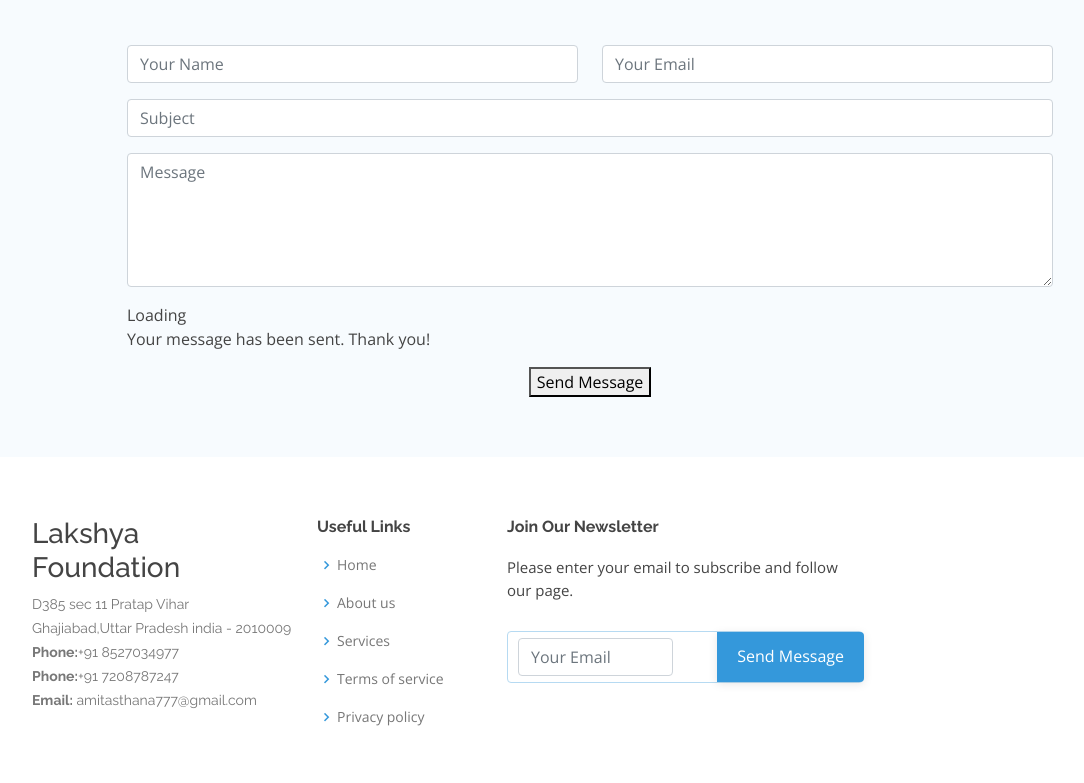
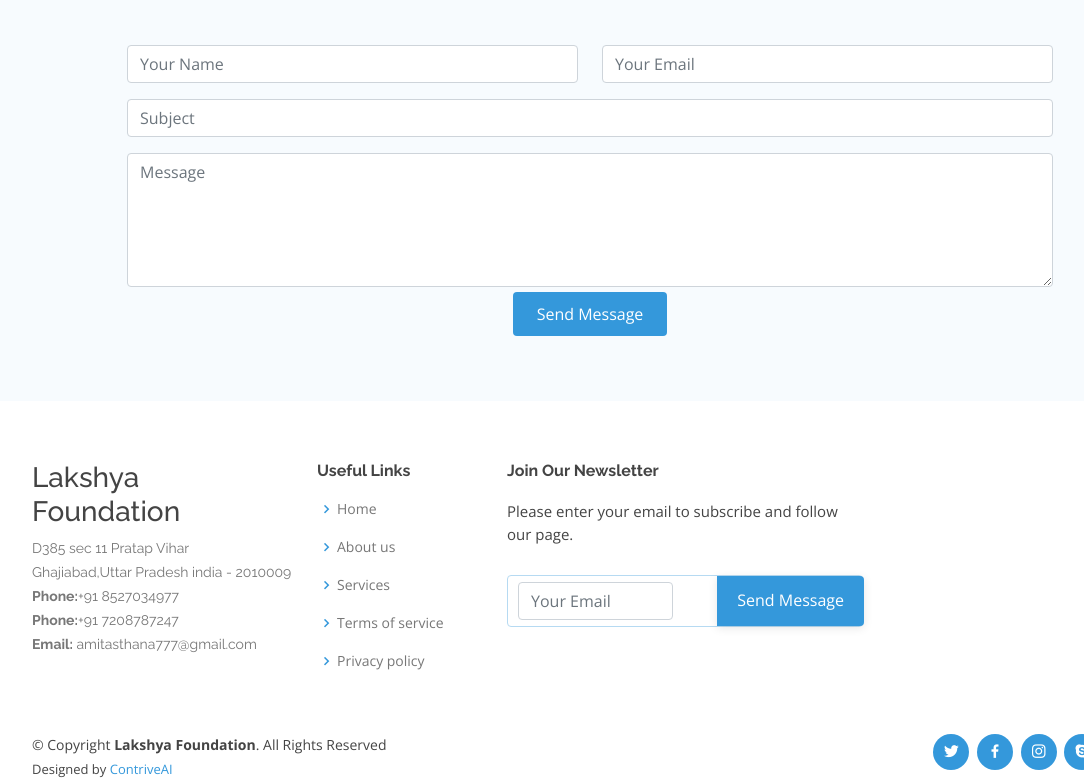
Before and after one commit to lakshyango-com/lakshyango.com, a plain HTML site: page index.html in a window 1280 px wide. Shown: the part 5054-5837 px from the top of the page, without its empty margins (50-1134 px from the left). Drawn offline with nearby package versions, Linux system fonts and the light colour scheme; files whose address does not match are found by name.

Commit message:
changes in css

```diff
--- a/assets/css/style.css
+++ b/assets/css/style.css
@@ -1154,16 +1154,17 @@ section {
   padding: 10px 12px;
 }
 
-.contact .php-email-form button[type="submit"] {
+#ContactForm button[type="submit"] {
   background: #3498db;
   border: 0;
   padding: 10px 24px;
   color: #fff;
   transition: 0.4s;
   border-radius: 4px;
+  margin :5px;
 }
 
-.contact .php-email-form button[type="submit"]:hover {
+#ContactForm button[type="submit"]:hover {
   background: #5faee3;
 }
 
--- a/index.html
+++ b/index.html
@@ -724,7 +724,7 @@
 
         <div class="row mt-5 justify-content-center">
           <div class="col-lg-10">
-            <form action="https://contriveapi.herokuapp.com/ArticleLakshya/" method="post" role="form" class=""
+            <form action="https://contriveapi.herokuapp.com/ArticleLakshya/" method="post" role="form" class="Contactform"
               id="ContactForm">
               <div class="row">
                 <div class="col-md-6 form-group">
@@ -740,11 +740,7 @@
               <div class="form-group mt-3">
                 <textarea class="form-control" name="message" rows="5" placeholder="Message" required></textarea>
               </div>
-              <div class="my-3">
-                <div class="loading">Loading</div>
-                <div class="error-message"></div>
-                <div class="sent-message">Your message has been sent. Thank you!</div>
-              </div>
+
               <div class="text-center"><button type="submit">Send Message</button></div>
             </form>
           </div>
```
